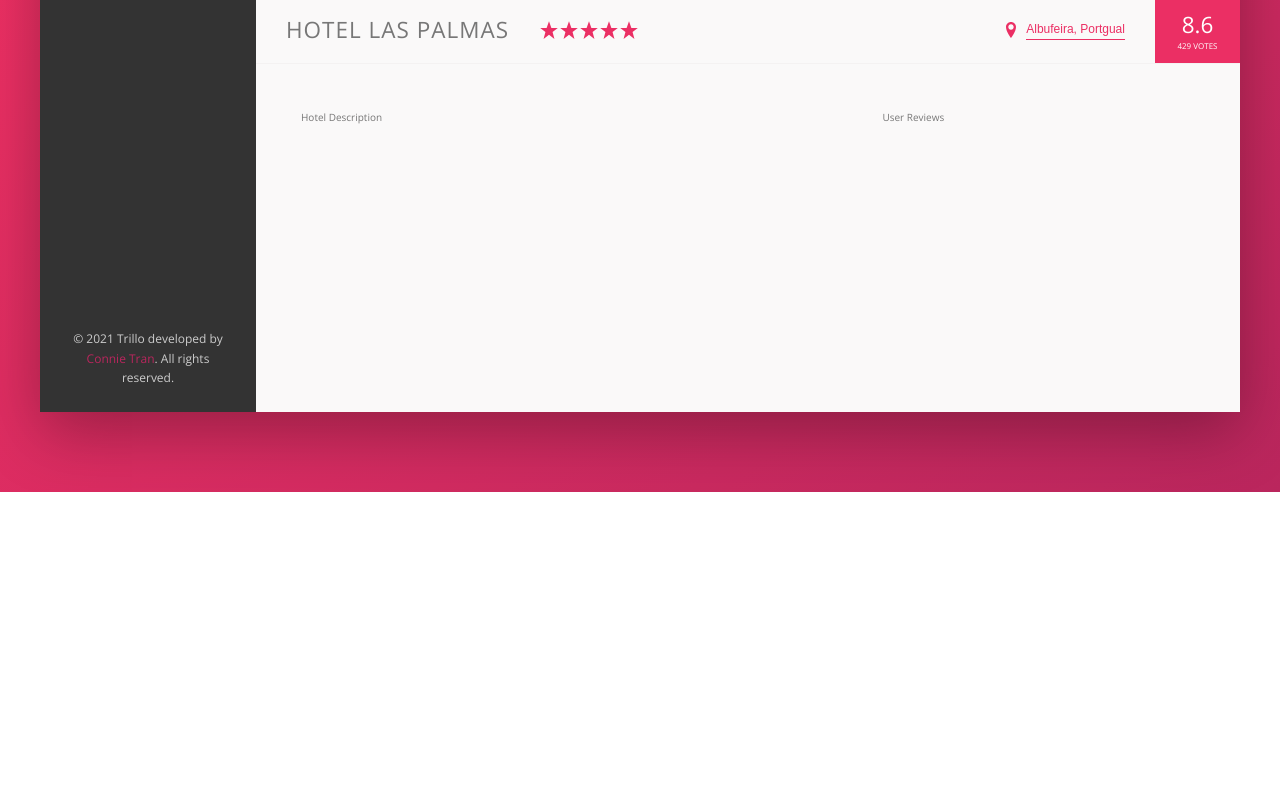
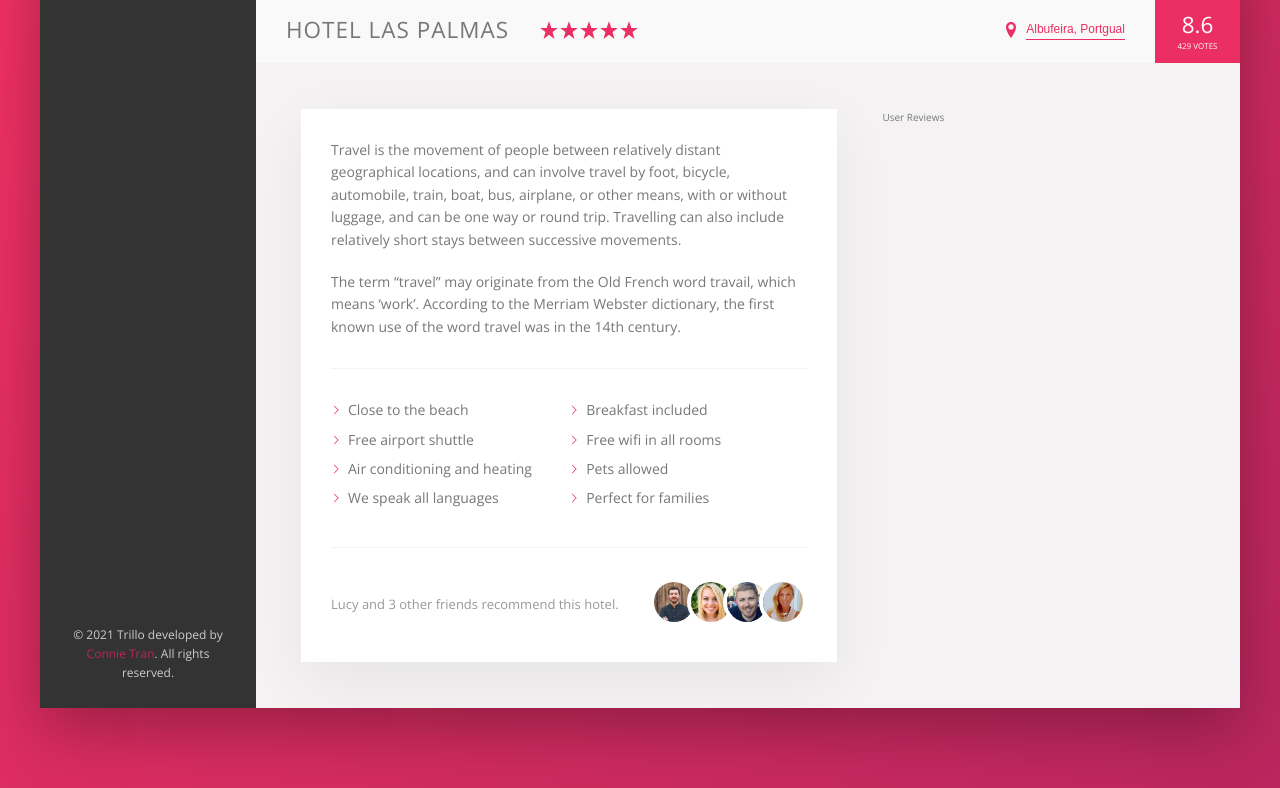
Before and after one commit to connietran-dev/trillo-travel, a website: page index.html in a window 1280 px wide. Shown: the part 538-1326 px from the top of the page. Before the commit the page ends 1030 px from the top, so only its background shows below. Drawn offline with nearby package versions, Linux system fonts and the light colour scheme.

Commit message:
Create hotel description container

```diff
--- a/index.html
+++ b/index.html
@@ -174,7 +174,33 @@
                 <!-- Hotel Detail Container -->
                 <div class="detail">
                     <div class="description">
-                        Hotel Description
+                        <p class="paragraph">
+                            Travel is the movement of people between relatively distant geographical locations, and can involve travel by foot, bicycle, automobile, train, boat, bus, airplane, or other means, with or without luggage, and can be one way or round trip. Travelling can also include relatively short stays between successive movements.
+                        </p>
+                        <p class="paragraph">
+                            The term “travel” may originate from the Old French word travail, which means ‘work’. According to the Merriam Webster dictionary, the first known use of the word travel was in the 14th century.
+                        </p>
+                        <ul class="list">
+                            <li class="list__item">Close to the beach</li>
+                            <li class="list__item">Breakfast included</li>
+                            <li class="list__item">Free airport shuttle</li>
+                            <li class="list__item">Free wifi in all rooms</li>
+                            <li class="list__item">Air conditioning and heating</li>
+                            <li class="list__item">Pets allowed</li>
+                            <li class="list__item">We speak all languages</li>
+                            <li class="list__item">Perfect for families</li>
+                        </ul>
+                        <div class="recommend">
+                            <p class="recommend__count">
+                                Lucy and 3 other friends recommend this hotel.
+                            </p>
+                            <div class="recommend__friends">
+                                <img src="img/user-4.jpg" alt="Photo of user 4" class="recommend__photo">
+                                <img src="img/user-6.jpg" alt="Photo of user 6" class="recommend__photo">
+                                <img src="img/user-3.jpg" alt="Photo of user 3" class="recommend__photo">
+                                <img src="img/user-2.jpg" alt="Photo of user 2" class="recommend__photo">
+                            </div>
+                        </div>
                     </div>
 
                     <div class="user-reviews">
--- a/package.json
+++ b/package.json
@@ -6,7 +6,7 @@
   "scripts": {
     "watch:sass": "node-sass sass/main.scss css/style.css -w",
     "devserver": "live-server",
-    "start": "npm-run-all --parallel devserver watch:sass",
+    "dev": "npm-run-all --parallel devserver watch:sass",
 
     "concat:css": "concat -o css/style.concat.css css/icon-font.css css/style.comp.css",
     "prefix:css": "postcss --use autoprefixer -b 'last 10 versions' css/style.concat.css -o css/style.prefix.css",
--- a/sass/_base.scss
+++ b/sass/_base.scss
@@ -31,6 +31,9 @@ Grey dark 3: #999;
     --color-grey-dark-3: #999;
 
     --shadow-dark: 0 2rem 6rem rgba(0, 0, 0, .3);
+    --shadow-light: 0 2rem 6rem rgba(0, 0, 0, .06);
+
+    --line: 1px solid var(--color-grey-light-2);    // Variables can contain other variables
 }
 
 
--- a/sass/_layout.scss
+++ b/sass/_layout.scss
@@ -30,7 +30,7 @@ Misc - opacity
 
     font-size: 1.4rem;    // Override default font-size of 1rem (10px) for header
 
-    border-bottom: 1px solid var(--color-grey-light-2);
+    border-bottom: var(--line);
 
     background-color: #fff;
 }
@@ -55,7 +55,6 @@ Misc - opacity
     flex: 1;
 
     // FOR TESTING
-    height: 80rem;
     // background-color: orangered;
 }
 
@@ -63,14 +62,21 @@ Misc - opacity
     /* Flexbox to put .description and .user-reviews side by side */
     display: flex;
     padding: 4.5rem;
+
+    background-color: var(--color-grey-light-2);
+    border-bottom: var(--line);
 }
 
 .description {
     // Don't want it to grow or shrink. Usually set 0 0 if using %
     flex: 0 0 60%;
     margin-right: 4.5rem;
+    padding: 3rem;
 
-    // background-color: orangered;
+    font-size: 1.4rem;
+
+    background-color: #fff;
+    box-shadow: var(--shadow-light);
 }
 
 .user-reviews {
--- a/sass/components/_hotel.scss
+++ b/sass/components/_hotel.scss
@@ -18,7 +18,7 @@
     display: flex;
     align-items: center;    // Align vertically
 
-    border-bottom: 1px solid var(--color-grey-light-2);
+    border-bottom: var(--line);
 
     &__heading {
         padding: 1.5rem 3rem;
@@ -148,3 +148,88 @@
         box-shadow: none;
     }
 }
+
+
+// || PARAGRAPH
+//--------------------------------------
+// :last-of-type applies to only the same type of element - .parapgraph
+// :last-child applies to all types of element in .description
+.paragraph:not(:last-of-type) {
+    margin-bottom: 2rem;
+}
+
+
+// || LIST
+//--------------------------------------
+.list {
+    display: flex;
+    flex-wrap: wrap;    // Allow elements to wrap to new lines
+
+    margin: 3rem 0;
+    padding: 3rem 0;
+
+    border-top: var(--line);
+    border-bottom: var(--line);
+
+    list-style: none;
+
+    &__item {
+        flex: 0 0 50%;  // Gives each item a fixed width so they're not side by side - decided to use this instead of width
+        margin-bottom: .7rem;
+    }
+
+    // Create pseudoelement before each __item
+    &__item::before {
+        content: "";
+        display: inline-block;
+
+        height: 1rem;
+        width: 1rem;
+
+        margin-right: .7rem;
+
+        // This is the method for older browsers
+        // background-image: url(../img/chevron-thin-right.svg);
+        // background-size: cover;
+
+        // For new browsers, use masks which is the best approach
+        // Masks define an area where we can look through an area
+        background-color: var(--color-primary);
+        -webkit-mask-image: url(../img/chevron-thin-right.svg);
+        -webkit-mask-size: cover;   // Icon will cover entire element
+
+        // Add these in case browsers support this in the future
+        mask-image: url(../img/chevron-thin-right.svg);
+        mask-size: cover;   // Icon will cover entire element
+    }
+}
+
+
+// || RECOMMEND
+//--------------------------------------
+
+.recommend {
+    display: flex;
+    align-items: center;
+    // justify-content: space-between;  // We use margin-right: auto instead
+
+    color: var(--color-grey-dark-3);
+    font-size: 1.3rem;
+
+    &__count {
+        margin-right: auto;
+    }
+
+    &__photo {
+        box-sizing: content-box;  // Set back to default so that border is not part of box-sizing
+        height: 4rem;
+        width: 4rem;
+
+        border-radius: 50%;
+        border: 4px solid #fff;
+
+        &:not(:last-child) {
+            margin-right: -1.5rem;
+        }
+    }
+}
```
Also changed, not shown: css/style.css.
